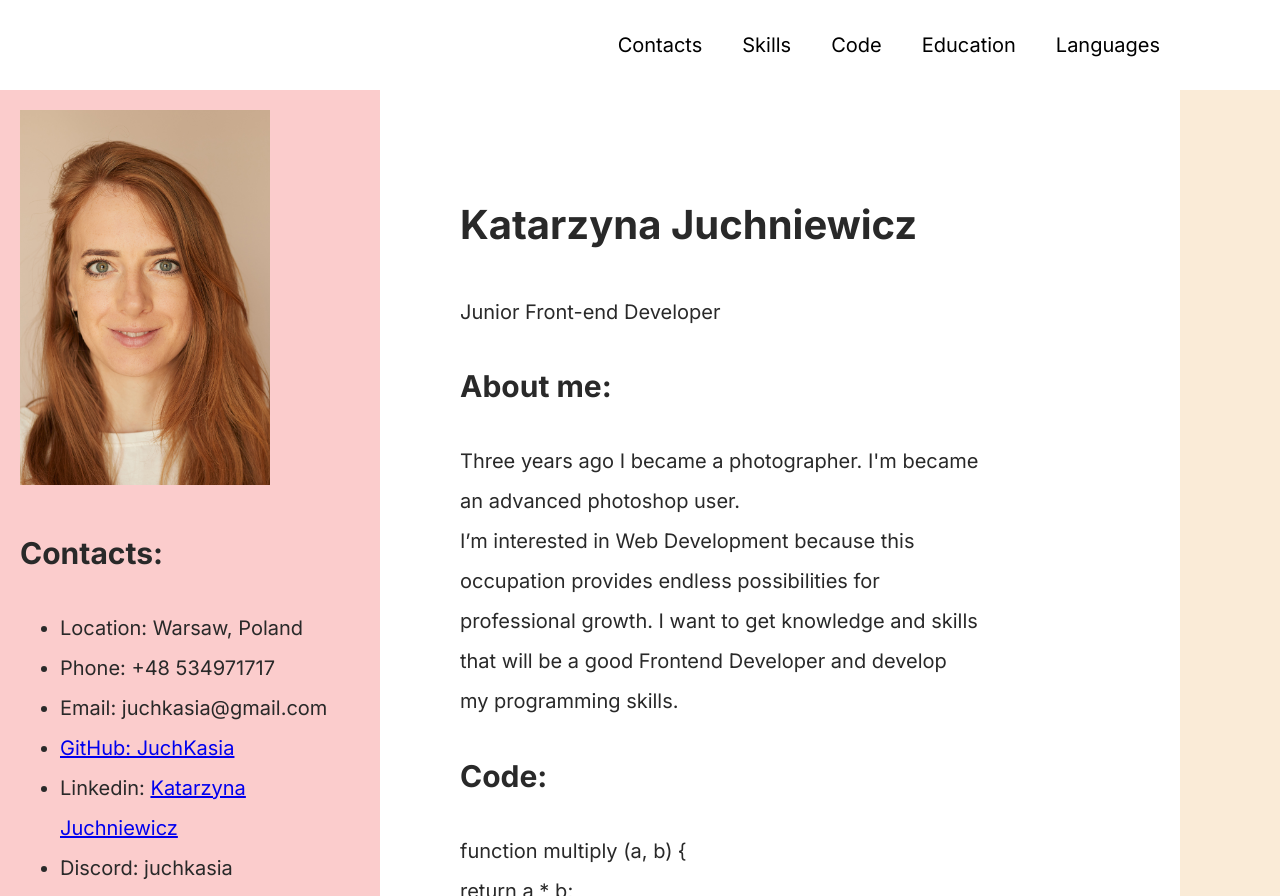
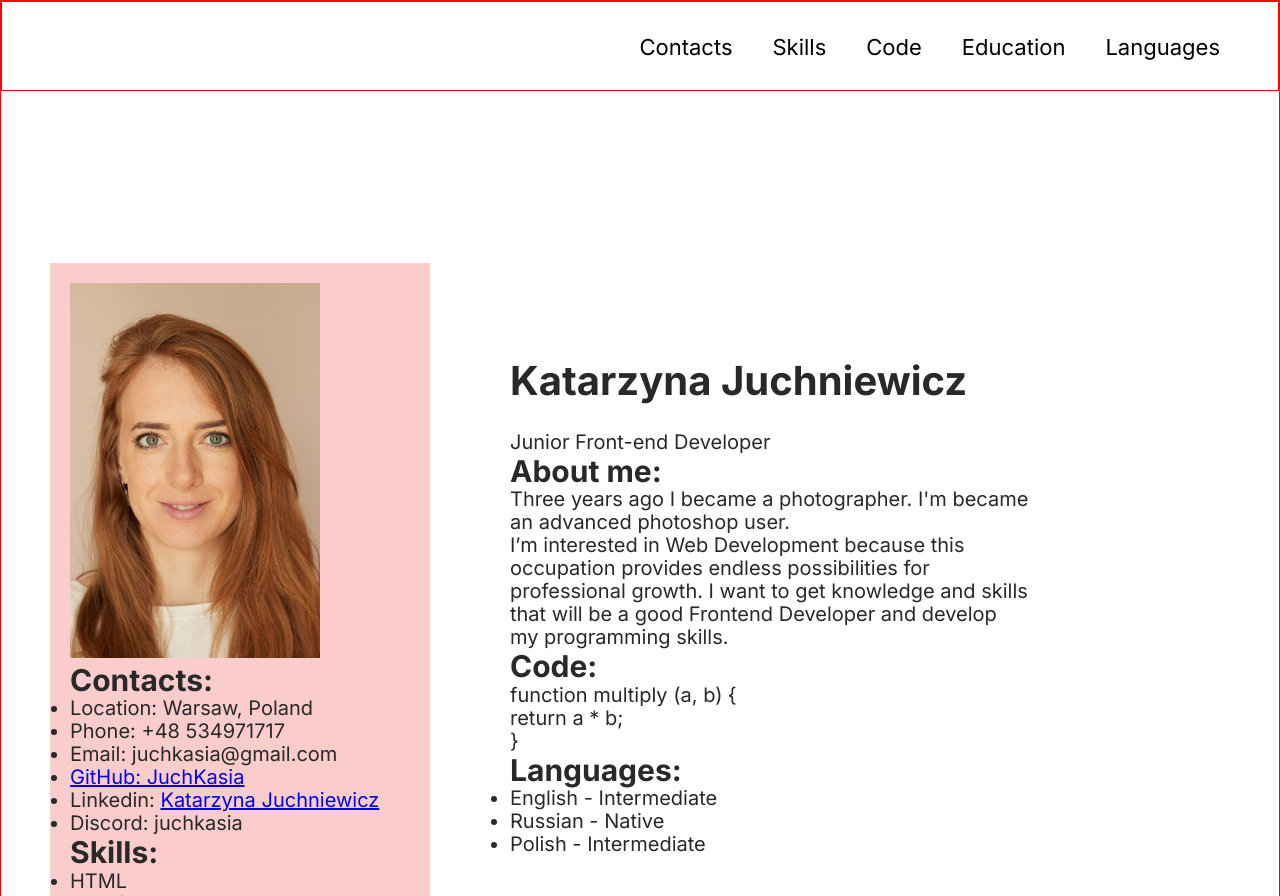
Before and after one commit to JuchKasia/rsschool-cv, a plain HTML site: page index.html in a window 1280 px wide. Shown: the top 896 px of the page. Drawn offline with Linux system fonts and the light colour scheme.

Commit message:
fix: correct header

```diff
--- a/style.css
+++ b/style.css
@@ -1,27 +1,16 @@
-* {
+*,
+::before,
+::after {
     box-sizing: border-box;
-  }
-
-  html {
-    scroll-behavior: smooth;
 }
 
-/*Body*/
+* {
+    margin: 0;
+    padding: 0;
+}
 
-body {
-    display: flex;
-    flex-direction: column;
-    max-width: 12800px;
-    width: 100%;
-    margin: 0 auto;
-    padding: 0px;
-    font-family: 'Inter', sans-serif;
-    font-size: 20px;
-    font-weight: 400;
- /*   min-height: 100vh;*/
-    line-height: 2;
-    justify-content: space-between;
-    color: #292929;
+html {
+    scroll-behavior: smooth;
 }
 
 /* Fonts
@@ -29,28 +18,56 @@ font-family: 'Inter', sans-serif;
 font-family: 'Merriweather', serif;
 */
 
+/*Body*/
+body {
+    display: flex;
+    flex-direction: column;
+    /* max-width: 1280px; */
+    width: 100%;
+    height: 1400px;
+    margin: 0 auto;
+    padding: 0px;
+    font-family: 'Inter', sans-serif;
+     font-size: 20px;
+    font-weight: 400;
+ /*   min-height: 100vh;*/
+    justify-content: space-between;
+    align-items: center;
+    color: #292929;
+    border: 1px solid red;
+}
+
+.container {
+    max-width: 1280px;
+    width: 100%;
+    margin: 0 auto;
+}
 
 /*Header*/
 .header {
-    max-width: 1200px;
+    max-width: 1280px;
     width: 100%;
     min-height: 90px;
     background-color: #fff;
+    border: 1px solid red;
  }
 
 .header-container {
     display: flex;
-    flex-direction: row;
-    max-width: 1440px;
+    max-width: 1200px;
     width: 100%;
-    min-height: 90px;
-    padding: 0 20px;
+    min-height: 60px;
+    margin-top: 15px;
+    justify-content: space-between;
     align-items: center;
+    /* padding: 0 20px; */
+    /* border: 1px solid red; */
 }
 
 /*Navigation*/
 .nav {
     margin-left: auto;
+    /* border: 1px solid red; */
 }
 
 .nav-list {
@@ -59,6 +76,7 @@ font-family: 'Merriweather', serif;
     justify-content: flex-end;
     align-items: center;
     list-style: none;
+    /* justify-content: space-between; */
     /* border: 1px solid red; */
 }
 
@@ -68,17 +86,18 @@ font-family: 'Merriweather', serif;
 }
 
 .nav-link {
-    position: relative;
     padding: 0 20px;
-    transition: color 0.5s;
+    font-size: 22px;
+    line-height: 50px;
     text-decoration: none;
-    font-size: 20px;
-    line-height: 50px;
+    transition: 0.5s;
     color: #000;
+    /* position: relative;
+     */
 }
 
 .nav-link:hover {
-    color: #bdae82;
+    color: #5d7260;
 }
 
  /*Main container*/
```
